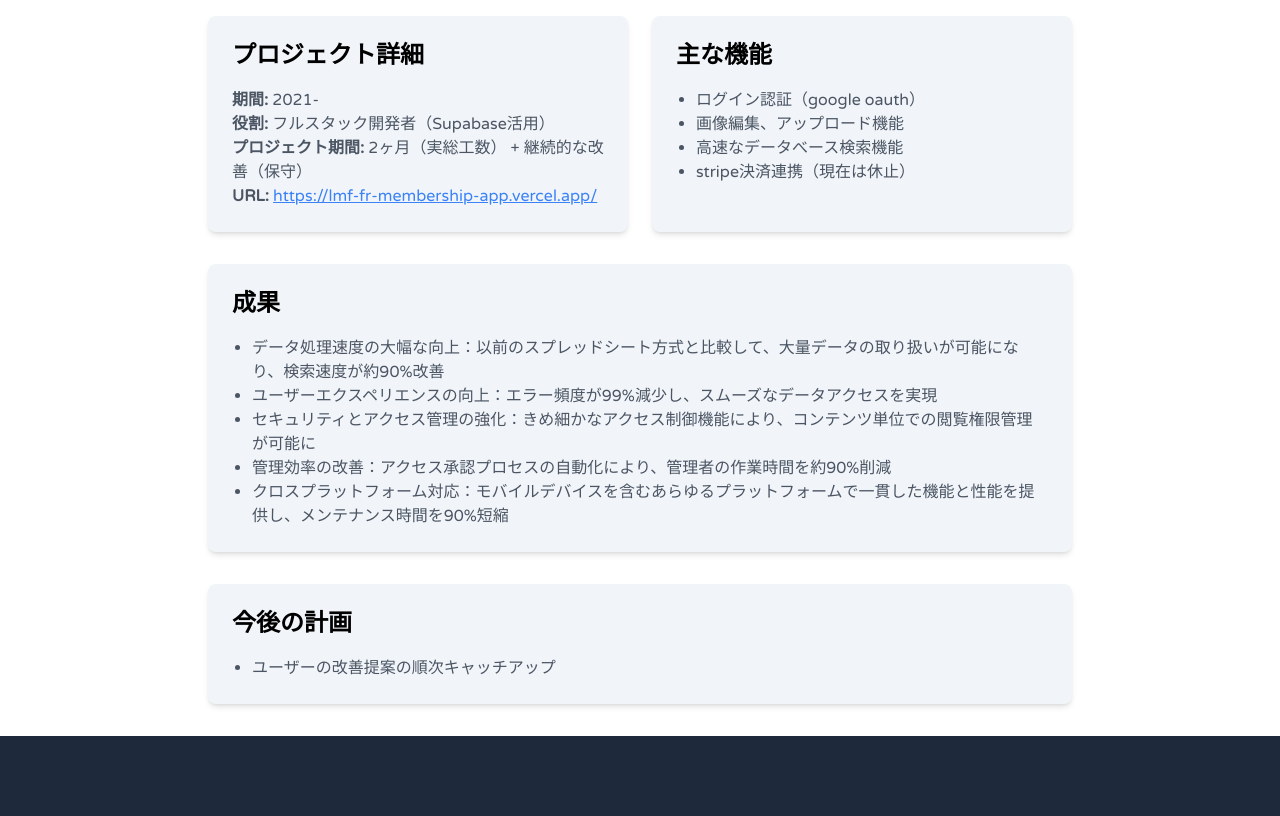
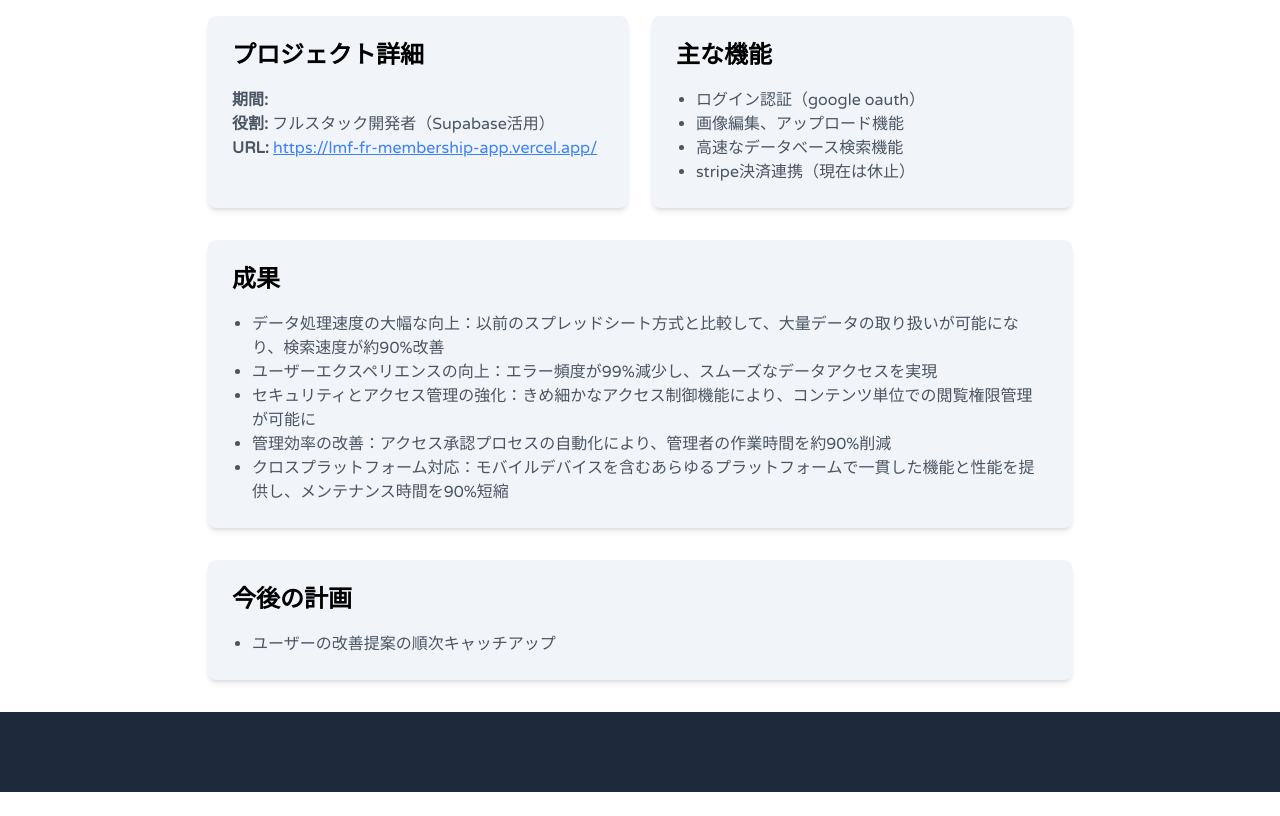
Before and after one commit to gitOfZgn/portfolio, a Next.js app: page /portfolio/WorkContent/works/1 in a window 1280 px wide. Shown: the part 920-1736 px from the top of the page. After the commit the page ends 1712 px from the top, so only its background shows below. Built offline with nearby package versions, Linux system fonts and the light colour scheme.

Commit message:
部分修正

```diff
--- a/app/ResumeContent/components/Profile.tsx
+++ b/app/ResumeContent/components/Profile.tsx
@@ -20,8 +20,8 @@ const ProfilePage = () => {
                 </h1>
                 <p className="pt-1 text-xs text-gray-600">ゼニア</p>
                 <p className="pt-3 text-xs text-gray-950">エンジニア歴7年。<br />
-                    4年間IT企業に勤め、そこから現在に至るまではフリーランスエンジニア<br />
-                    趣味はお菓子作り、ビリヤード、洋ドラ鑑賞（Suits3周）
+                    4年間IT企業に勤め、現在はフリーランスエンジニア<br />
+                    趣味はお菓子作り、効率化、ビリヤード、洋ドラ鑑賞（Suits3周）
                 </p>
                 <div className="mt-4 flex justify-center">
                     <a href="https://github.com/gitOfZgn" className="text-gray-500">
--- a/data/works.ts
+++ b/data/works.ts
@@ -31,9 +31,9 @@ export const works: Work[] = [
         thumbnailUrl: '/portfolio/images/thumbnails/lmffrmembership.png',
         fullImageUrl: '/portfolio/images/thumbnails/lmffrmembership_detail.png',
         skills: ["Next.js", "React", "TypeScript", "tailwind", "HTML/CSS", "Supabase", "GCP", "PostgreSQL","Github","Vercel","stripe"],
-        date: '2021-',
+        // date: '2021-',
         role: 'フルスタック開発者（Supabase活用）',
-        duration: '2ヶ月（実総工数） + 継続的な改善（保守）',
+        // duration: '2ヶ月（実総工数） + 継続的な改善（保守）',
         // challenges: [
         //     'スプレッドシート運用からの移行',
         //     'スケーラブルなアーキテクチャの設計',
@@ -69,9 +69,9 @@ export const works: Work[] = [
         thumbnailUrl: '/portfolio/images/thumbnails/genecalc.png',
         fullImageUrl: '/portfolio/images/thumbnails/genecalc_detail.png',
         skills: ["Python", "Flask", "HTML/CSS"],
-        date: '2021-',
+        // date: '2021-',
         role: 'フルスタック開発者（pythonanywhere活用）',
-        duration: '1ヶ月（実総工数） + 継続的な改善',
+        // duration: '1ヶ月（実総工数） + 継続的な改善',
         // challenges: [
         //     'リアルタイムデータ同期の実装',
         //     'スケーラブルなアーキテクチャの設計',
```
